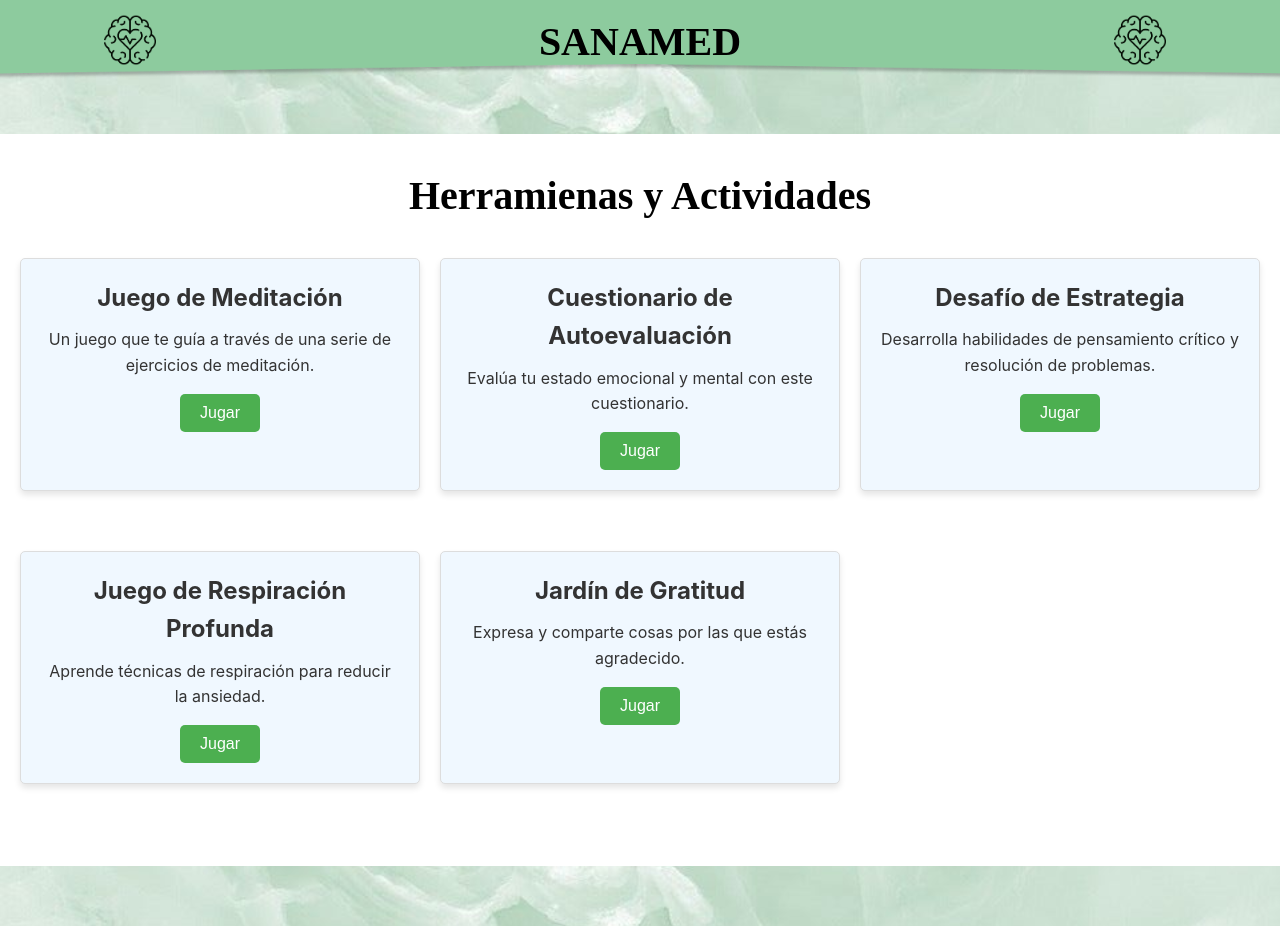
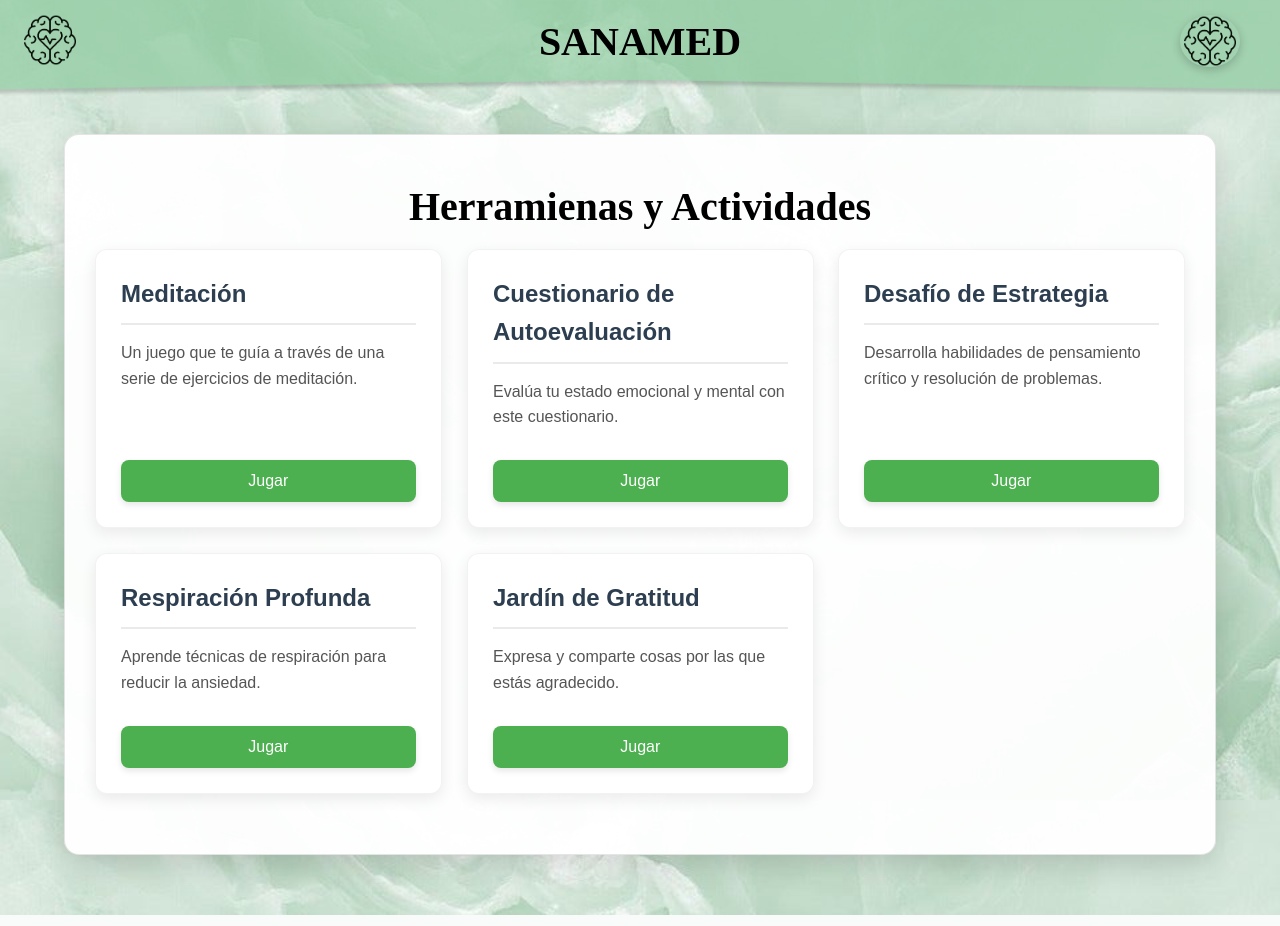
Before and after one commit to mfonsecai/Post_SANAMED, a Flask app: template templates/games.html in a window 1280 px wide. Run offline with Flask 3, Linux system fonts and the light colour scheme; the template is opened without the code that fills it, so the values that code supplies are empty; some libraries are stand-ins or nearby versions.

Commit message:
atras, juegos, jardines,

```diff
--- a/app.py
+++ b/app.py
@@ -43,7 +43,7 @@ bcrypt = Bcrypt(app)
 juegos = [
     {
         "id": 1,
-        "nombre": "Juego de Meditación",
+        "nombre": "Meditación",
         "descripcion": "Un juego que te guía a través de una serie de ejercicios de meditación.",
         "dificultad": "Fácil",
         "duracion": "10 minutos"
@@ -64,7 +64,7 @@ juegos = [
     },
     {
         "id": 4,
-        "nombre": "Juego de Respiración Profunda",
+        "nombre": "Respiración Profunda",
         "descripcion": "Aprende técnicas de respiración para reducir la ansiedad.",
         "dificultad": "Fácil",
         "duracion": "5 minutos"
@@ -404,11 +404,6 @@ def laberinto():
 
 def time_en_rango(hora, inicio, fin):
     return inicio <= hora <= fin
-
-
-# ==============================================
-# juego del jardin
-# ==============================================
 
 
 
--- a/static/style25.css
+++ b/static/style25.css
@@ -1,5 +1,4 @@
-/* Reset básico */
-
+/* Reset básico mejorado */
 * {
   margin: 0;
   padding: 0;
@@ -22,308 +21,373 @@ h1 {
   color: #000000;
   font-family: "Jomhuria", serif;}
 
-
+/* Contenedor principal */
 .container {
-  width: 1280px;
-  height: 732px;
-  background-color: rgb(255, 255, 255);
-  padding: 20px;
-  margin: 60px auto; /* Añade un margen superior para bajarlo */
+  width: 90%;
+  max-width: 1200px;
+  min-height: 600px;
+  background-color: rgba(255, 255, 255, 0.95);
+  padding: 30px;
+  margin: 60px auto;
+  border-radius: 15px;
+  box-shadow: 0 10px 30px rgba(0, 0, 0, 0.15);
+  border: 1px solid rgba(0, 0, 0, 0.1);
 }
 
-
+/* Grid de juegos */
 .juegos-container {
   display: grid;
-  grid-template-columns: repeat(auto-fill, minmax(300px, 1fr));
-  gap: 20px;
-  margin-bottom: 20px;
+  grid-template-columns: repeat(auto-fill, minmax(280px, 1fr));
+  gap: 25px;
+  margin-bottom: 30px;
+}
+
+/* Tarjetas de juegos */
+.juego-cuadro {
+  background: white;
+  border-radius: 12px;
+  padding: 25px;
+  box-shadow: 0 5px 15px rgba(0, 0, 0, 0.08);
+  transition: all 0.3s ease;
+  border: 1px solid rgba(0, 0, 0, 0.05);
+  height: 100%;
+  display: flex;
+  flex-direction: column;
+  overflow-y: auto; /* Permite desplazamiento si el contenido excede el alto máximo */
 
 }
-
-.juego-cuadro {
-  width: 100%; /* Ancho total del contenedor */
-  max-width: 1200px; /* Ajusta el máximo ancho según tus necesidades */
-  height: auto; /* Altura automática para adaptarse al contenido */
-  max-height: 600px; /* Ajusta la altura máxima según tus necesidades */
-  margin: 20px auto; /* Centrado horizontal y espaciado alrededor */
-  padding: 20px; /* Espaciado interno */
-  border: 1px solid #ccc; /* Borde para distinguir el bloque */
-  border-radius: 10px; /* Bordes redondeados */
-  background-color: #f9f9f9; /* Color de fondo */
-  box-shadow: 0 4px 10px rgba(0, 0, 0, 0.1); /* Sombra para dar profundidad */
-  overflow-y: auto; /* Permite desplazamiento si el contenido excede el alto máximo */
-  font-family: "Inter", sans-serif;
-  font-optical-sizing: auto;
-
-}
-
-
-
 
 .hidden {
   display: none; /* Mantiene la clase existente */
 
 }
-
 .juego-cuadro:hover {
-  transform: translateY(-5px);
-  box-shadow: 0 4px 10px rgba(0, 0, 0, 0.2);
+  transform: translateY(-8px);
+  box-shadow: 0 8px 20px rgba(0, 0, 0, 0.15);
 }
 
-h2 {
-  font-size: 1.5em;
-  color: #333;
-  margin-bottom: 10px;
+.juego-cuadro h2 {
+  font-size: 1.5rem;
+  color: #2c3e50;
+  margin-bottom: 15px;
+  border-bottom: 2px solid #eaeaea;
+  padding-bottom: 10px;
 }
 
-p {
-  margin-bottom: 15px;
+.juego-cuadro p {
+  color: #555;
+  margin-bottom: 20px;
+  flex-grow: 1;
 }
 
+/* Elementos de formulario */
+label {
+  display: block;
+  margin: 15px 0 8px;
+  color: #2c3e50;
+  font-weight: 500;
+}
+
+select, input[type="text"], textarea {
+  width: 100%;
+  padding: 10px 15px;
+  border: 1px solid #ddd;
+  border-radius: 8px;
+  font-size: 1rem;
+  margin-bottom: 15px;
+  transition: border 0.3s;
+}
+
+select:focus, input[type="text"]:focus, textarea:focus {
+  border-color: #4CAF50;
+  outline: none;
+}
+
+textarea {
+  min-height: 100px;
+  resize: vertical;
+}
+
+/* Botones */
 button {
   background-color: #4CAF50;
   color: white;
   border: none;
-  padding: 10px 20px;
-  border-radius: 5px;
+  padding: 12px 25px;
+  border-radius: 8px;
   cursor: pointer;
-  font-size: 1em;
-  transition: background-color 0.3s;
+  font-size: 1rem;
+  font-weight: 500;
+  transition: all 0.3s;
+  margin-top: 10px;
+  box-shadow: 0 3px 6px rgba(0, 0, 0, 0.1);
 }
 
 button:hover {
-  background-color: #45a049;
+  background-color: #3e8e41;
+  transform: translateY(-2px);
+  box-shadow: 0 5px 10px rgba(0, 0, 0, 0.15);
 }
 
-.hidden {
-  display: none;
-}
-
-label {
-  display: block;
-  margin: 10px 0 5px;
-}
-
-select {
-  padding: 5px;
-  margin-bottom: 15px;
-  border: 1px solid #ddd;
-  border-radius: 4px;
-  width: 100%;
-}
-
-#temporizador {
-  font-size: 1.2em;
-  margin-top: 20px;
-}
-
-#resultado {
-  margin-top: 20px;
+/* Temporizadores */
+#temporizador, #temporizador-respiracion {
+  font-size: 1.3rem;
   font-weight: bold;
-  color: #4CAF50;
-}
-
-
-.hidden {
-  display: none;
-}
-
-#preguntas-container {
-  margin-top: 20px;
-}
-
-
-.hidden {
-  display: none;
-}
-
-#juego-contenido {
-  margin-top: 20px;
-}
-
-#temporizador {
-  font-weight: bold;
-  margin-top: 10px;
-}
-
-
-
-.hidden {
-  display: none;
-}
-
-#circulo-respiracion {
-  width: 100px;
-  height: 100px;
-  margin: 20px auto;
-  border-radius: 50%;
-  background-color: #add8e6;
-  transform: scale(1);
-}
-
-#temporizador-respiracion {
-  font-weight: bold;
-  margin-top: 10px;
-}
-
-#instruccion-respiracion {
-  font-size: 1.2em;
-  margin-bottom: 10px;
-}
-
-
-.juego-cuadro {
-  padding: 20px;
-  border: 1px solid #ddd;
-  border-radius: 5px;
-  margin-bottom: 20px;
-  background-color: #f0f8ff;
-  box-shadow: 0 4px 6px rgba(0, 0, 0, 0.1);
+  color: #2c3e50;
+  margin: 20px 0;
   text-align: center;
 }
 
+/* Círculo de respiración */
+#circulo-respiracion {
+  width: 150px;
+  height: 150px;
+  margin: 30px auto;
+  border-radius: 50%;
+  background: linear-gradient(135deg, #add8e6, #87CEEB);
+  transform: scale(1);
+  box-shadow: 0 5px 15px rgba(0, 0, 0, 0.1);
+  transition: all 2s ease;
+}
+
+/* Jardín de gratitud */
 #jardin {
   display: flex;
   flex-wrap: wrap;
   justify-content: center;
-  margin-top: 20px;
+  gap: 15px;
+  margin-top: 30px;
 }
 
 .flor {
-  width: 100px;
-  height: 100px;
-  margin: 10px;
-  background-color: #ffb6c1;
+  width: 120px;
+  height: 120px;
   border-radius: 50%;
   display: flex;
+  flex-direction: column;
   align-items: center;
   justify-content: center;
-  box-shadow: 0 4px 6px rgba(0, 0, 0, 0.1);
-  font-size: 0.9em;
-  padding: 10px;
-  color: #fff;
+  padding: 15px;
+  position: relative;
+  box-shadow: 0 5px 15px rgba(0, 0, 0, 0.1);
+  transition: all 0.5s ease;
   opacity: 0;
   transform: scale(0.5);
 }
 
 .flor p {
+  color: white;
+  font-size: 0.85rem;
   text-align: center;
-  margin: 0;
-  padding: 0;
+  margin-bottom: 25px;
+  text-shadow: 1px 1px 2px rgba(0, 0, 0, 0.3);
 }
 
-
-.imagen-superior {
-  width: 100%;
-  height: auto;
-  max-height: 100px; /* Ajusta la altura máxima según tus necesidades */
-  display: block;
-  margin: 0 auto;
+.eliminar-flor {
+  position: absolute;
+  bottom: 8px;
+  background: rgba(255, 255, 255, 0.3);
+  border: none;
+  border-radius: 15px;
+  padding: 3px 10px;
+  font-size: 0.7rem;
+  color: white;
+  cursor: pointer;
+  transition: all 0.3s;
 }
 
+.eliminar-flor:hover {
+  background: rgba(255, 255, 255, 0.5);
+}
+
+/* Imágenes */
+/* Imágenes */
 .imagen-superior {
   position: absolute;
   top: 0;
   left: 0;
   width: 100%;
-  height: 80px; /* Ajusta según el tamaño necesario */
-  object-fit: cover; /* Para que la imagen cubra toda el área */
-  z-index: -1; /* Para que el contenido esté por encima */
+  height: 100px;
+  object-fit: cover;
+  z-index: -1;
+  opacity: 0.7;
+
 }
 
-
-.imagen-esquina {
+.imagen-esquinai {
   width: 60px; /* Tamaño pequeño */
   height: auto;
   position: absolute;
   top: 14px; /* Ajusta según sea necesario */
 }
 
+.imagen-esquinad {
+  width: 60px;
+  height: auto;
+  position: absolute;
+  border-radius: 50%;
+  box-shadow: 0 3px 10px rgba(0, 0, 0, 0.2);
+
+}
+
+.imagen-esquinad:hover {
+  transform: scale(1.1);
+}
+
 .izquierda {
-  left: 100px; /* Esquina superior izquierda */
+  left: 20px;
 }
 
 .derecha {
-  right: 100px; /* Esquina superior derecha */
+  right: 20px;
 }
 
-
-
+/* Menú desplegable */
 .menu-container {
   position: absolute;
-  top: 0px;
-  right: 10px;
+  top: 15px;
+  right: 20px;
   z-index: 1000;
-  width: 60px;
 }
-
-
 
 .menu-dropdown {
   display: none;
   position: absolute;
   right: 0;
-  top: 60px;
-  background-color: #f9f9f9;
-  min-width: 160px;
-  box-shadow: 0px 8px 16px 0px rgba(0,0,0,0.2);
-  z-index: 1;
+  top: 80px;
+  background-color: white;
+  min-width: 200px;
+  border-radius: 10px;
+  box-shadow: 0 10px 25px rgba(0, 0, 0, 0.15);
+  overflow: hidden;
 }
 
 .menu-dropdown a {
-  color: black;
-  padding: 12px 16px;
+  color: #2c3e50;
+  padding: 12px 20px;
   text-decoration: none;
   display: block;
+  transition: all 0.3s;
+  border-bottom: 1px solid #f0f0f0;
 }
 
 .menu-dropdown a:hover {
-  background-color: #f1f1f1;
+  background-color: #f8f8f8;
+  padding-left: 25px;
+  color: #4CAF50;
+}
+
+.menu-dropdown a:last-child {
+  border-bottom: none;
 }
 
 .show {
   display: block;
+  animation: fadeIn 0.3s;
+}
+
+@keyframes fadeIn {
+  from { opacity: 0; transform: translateY(-10px); }
+  to { opacity: 1; transform: translateY(0); }
+}
+
+/* Resultados y mensajes */
+#resultado, #resultado-cuestionario, #resultado-final, #resultado-respiracion {
+  background-color: #f8f9fa;
+  padding: 15px;
+  border-radius: 8px;
+  margin-top: 20px;
+  border-left: 4px solid #4CAF50;
+  font-size: 1rem;
+}
+
+/* Responsive */
+@media (max-width: 768px) {
+  .container {
+    width: 95%;
+    padding: 20px;
+  }
+
+  .juegos-container {
+    grid-template-columns: 1fr;
+  }
+
+  .imagen-esquina {
+    width: 50px;
+    height: 50px;
+  }
+
+  .menu-dropdown {
+    min-width: 180px;
+  }
+}
+
+/* Animaciones */
+@keyframes fadeInScale {
+  from { opacity: 0; transform: scale(0.8); }
+  to { opacity: 1; transform: scale(1); }
+}
+
+.juego-cuadro {
+  animation: fadeInScale 0.5s ease forwards;
+}
+
+.flor {
+  animation: fadeInScale 0.5s ease forwards;
 }
 
 
-/* Estilos para las flores */
-.flor {
-  width: 100px;
-  height: 100px;
-  margin: 10px;
-  display: inline-block;
-  border-radius: 50%;
-  text-align: center;
-  padding: 10px;
+/* Contenedor del encabezado */
+.header-container {
+  display: flex;
+  align-items: center;
+  justify-content: center;
   position: relative;
-  opacity: 0;
-  transform: scale(0.5);
+  margin-bottom: 10px;
 }
 
-.flor p {
-  margin: 0;
-  font-size: 14px;
-  color: white;
+/* Botón de atrás */
+.boton-atras {
+  position: absolute;
+  left: 5px;
+  cursor: pointer;
+  transition: transform 0.2s;
+  top: 4px;
 }
 
-.eliminar-flor {
-  position: absolute;
-  bottom: 5px;
-  left: 5px;
-  font-size: 10px;
-  padding: 3px;
-  cursor: pointer;
+.boton-atras:hover {
+  transform: scale(1.1);
 }
 
-/* Estilos para el jardín */
-#jardin {
-  display: flex;
-  flex-wrap: wrap;
-  justify-content: center;
-  margin-top: 20px;
+.imagen-flecha {
+  width: 40px;
+  height: auto;
 }
 
-/* Hacer que el mensaje de agradecimiento aparezca */
-.hidden {
-  display: none;
+/* Ajustes para el título */
+.header-container h1 {
+  margin: 0;
+  text-align: center;
+  flex-grow: 1;
 }
+
+/* Responsive */
+@media (max-width: 768px) {
+  .header-container {
+      justify-content: flex-start;
+      padding-left: 60px;
+  }
+
+  .boton-atras {
+      left: 10px;
+  }
+
+  .imagen-flecha {
+      width: 30px;
+  }
+
+  .header-container h1 {
+      font-size: 1.8rem;
+      text-align: left;
+  }
+}
--- a/templates/games.html
+++ b/templates/games.html
@@ -8,10 +8,10 @@
 <body>
     <h1 class="titulo-centrado">SANAMED</h1>
     <img src="static/rectangle 6.png" alt="Imagen Superior" class="imagen-superior">
-    <img src="static/saludmental1.png" alt="Imagen Esquina Izquierda" class="imagen-esquina izquierda">
+    <img src="static/saludmental1.png" alt="Imagen Esquina Izquierda" class="imagen-esquinai izquierda">
 
     <div class="menu-container">
-        <img src="static/saludmental1.png" alt="Imagen Esquina Derecha" class="imagen-esquina derecha" id="menu-toggle">
+        <img src="static/saludmental1.png" alt="Imagen Esquina Derecha" class="imagen-esquinad derecha" id="menu-toggle">
         <div class="menu-dropdown" id="menu-dropdown">
             <a href="{{ url_for('user_home') }}">Home</a>
             <a href="{{ url_for('configuracion') }}">Configuración</a>
@@ -30,7 +30,15 @@
 
     <!-- Juego de Meditación -->
 <div id="meditacion" class="juego-cuadro hidden">
-    <h2>Juego de Meditación</h2>
+    <div class="header-container">
+
+        <a href="{{ url_for('games') }}"  class="boton-atras" title="Volver a Juegos">
+            <img src="{{ url_for('static', filename='atras.png') }}" alt="Volver-atras" class="imagen-flecha">
+
+        </a>
+        <h2>Meditación</h2>
+    </div>
+
     <p>Instrucciones: Este juego te guiará a través de un ejercicio de meditación. Elige la duración de tu meditación y presiona "Iniciar". Durante la meditación, puedes escuchar música relajante si lo deseas.</p>
     <label for="duracion">Elige la duración de la meditación:</label>
     <select id="duracion">
@@ -57,7 +65,12 @@
 
     <!-- Cuestionario de Autoevaluación -->
     <div id="cuestionario" class="juego-cuadro hidden">
-        <h2>Cuestionario de Autoevaluación</h2>
+        <div class="header-container">
+            <a href="{{ url_for('games') }}"  class="boton-atras" title="Volver a Juegos">
+                <img src="{{ url_for('static', filename='atras.png') }}" alt="Volver-atras" class="imagen-flecha">
+            </a>
+            <h2>Cuestionario de Autoevaluación</h2>
+        </div>
         <form id="form-cuestionario">
             <label for="respuesta1">¿Te sientes estresado hoy?</label><br>
             <input type="radio" name="respuesta1" value="si"> Sí<br>
@@ -74,7 +87,12 @@
 
     <!-- Desafío de Estrategia -->
     <div class="juego-cuadro hidden" id="desafio-estrategia">
-        <h2>Desafío de Estrategia</h2>
+        <div class="header-container">
+            <a href="{{ url_for('games') }}"  class="boton-atras" title="Volver a Juegos">
+                <img src="{{ url_for('static', filename='atras.png') }}" alt="Volver-atras" class="imagen-flecha">
+            </a>
+            <h2>Desafío de Estrategia</h2>
+        </div>
         <p>Desarrolla habilidades de pensamiento crítico y resolución de problemas.</p>
 
         <label for="dificultad">Selecciona la dificultad:</label>
@@ -101,10 +119,15 @@
 
     <!-- Juego de Respiración Profunda -->
     <div class="juego-cuadro hidden" id="juego-respiracion">
-        <h2>Juego de Respiración Profunda</h2>
+        <div class="header-container">
+            <a href="{{ url_for('games') }}"  class="boton-atras" title="Volver a Juegos">
+                <img src="{{ url_for('static', filename='atras.png') }}" alt="Volver-atras" class="imagen-flecha">
+            </a>
+            <h2>Respiración Profunda</h2>
+        </div>
         <p>Aprende técnicas de respiración para reducir la ansiedad. Sigue las instrucciones en pantalla para inhalar, exhalar y mantener la respiración.</p>
 
-        <button id="iniciar-respiracion">Iniciar Juego</button>
+        <button id="iniciar-respiracion">Iniciar</button>
 
         <div id="respiracion-contenido" class="hidden">
             <p id="instruccion-respiracion">Prepárate para comenzar...</p>
@@ -118,7 +141,12 @@
 
     <!-- Jardín de Gratitud -->
     <div class="juego-cuadro hidden" id="jardin-gratitud">
-        <h2>Jardín de Gratitud</h2>
+        <div class="header-container">
+            <a href="{{ url_for('games') }}"  class="boton-atras" title="Volver a Juegos">
+                <img src="{{ url_for('static', filename='atras.png') }}" alt="Volver-atras" class="imagen-flecha">
+            </a>
+            <h2>Jardín de Gratitud</h2>
+        </div>
         <p>Expresa y comparte cosas por las que estás agradecido. Añade un nuevo pensamiento de gratitud y mira cómo crece tu jardín.</p>
 
         <label for="input-gratitud">Escribe algo por lo que estés agradecido:</label>
@@ -159,7 +187,7 @@
         function jugar(id) {
             // Ocultar todos los juegos
             document.querySelectorAll('.juego-cuadro').forEach(cuadro => cuadro.classList.add('hidden'));
-            if (id === 1) { // Juego de Meditación
+            if (id === 1) { // Meditación
                 document.getElementById('meditacion').classList.remove('hidden');
                 document.getElementById('musica').addEventListener('change', function() {
                     document.getElementById('cancion').disabled = !this.checked;
@@ -542,7 +570,7 @@ function cargarGratitudesDesdeBaseDeDatos() {
 
                 // Cerrar el menú si se hace clic fuera de él
                 window.addEventListener('click', function(event) {
-                    if (!event.target.matches('.imagen-esquina')) {
+                    if (!event.target.matches('.imagen-esquinad')) {
                         if (menuDropdown.classList.contains('show')) {
                             menuDropdown.classList.remove('show');
                         }
```
